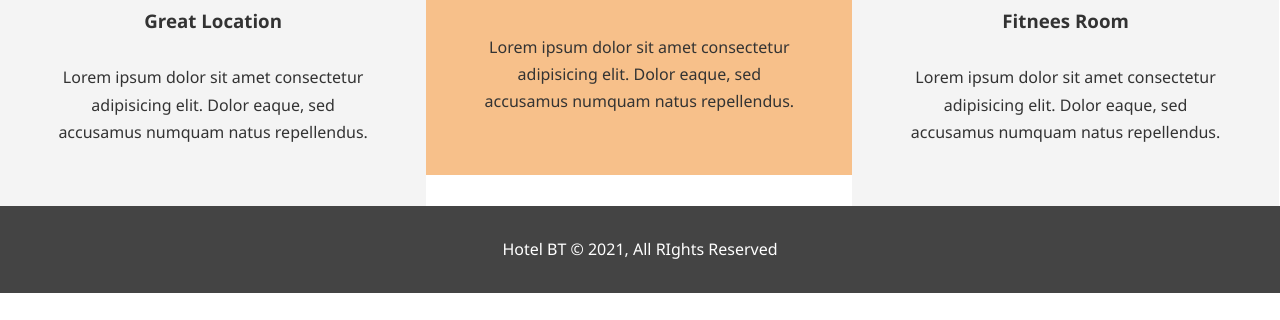
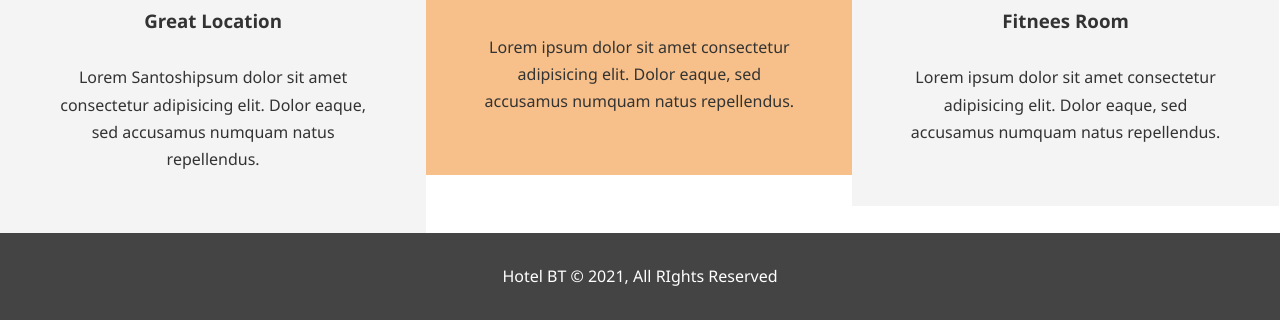
Before and after one commit to dileepnagankera/hotel-web, a plain HTML site: page index.html in a window 1280 px wide. Shown: the part 1168-1488 px from the top of the page. Before the commit the page ends 1461 px from the top, so only its background shows below. Drawn offline with Linux system fonts and the light colour scheme.

Commit message:
Changed in index.html

```diff
--- a/index.html
+++ b/index.html
@@ -50,7 +50,7 @@
         <div class="box bg-light">
             <i class="fas fa-hotel fa-3x"></i>
             <h3>Great Location</h3>
-            <p>Lorem ipsum dolor sit amet consectetur adipisicing elit. Dolor eaque, sed accusamus numquam natus repellendus.</p>
+            <p>Lorem Santoshipsum dolor sit amet consectetur adipisicing elit. Dolor eaque, sed accusamus numquam natus repellendus.</p>
         </div>
         <div class="box bg-primary">
             <i class="fa fa-fa fa-3x"></i>
```
